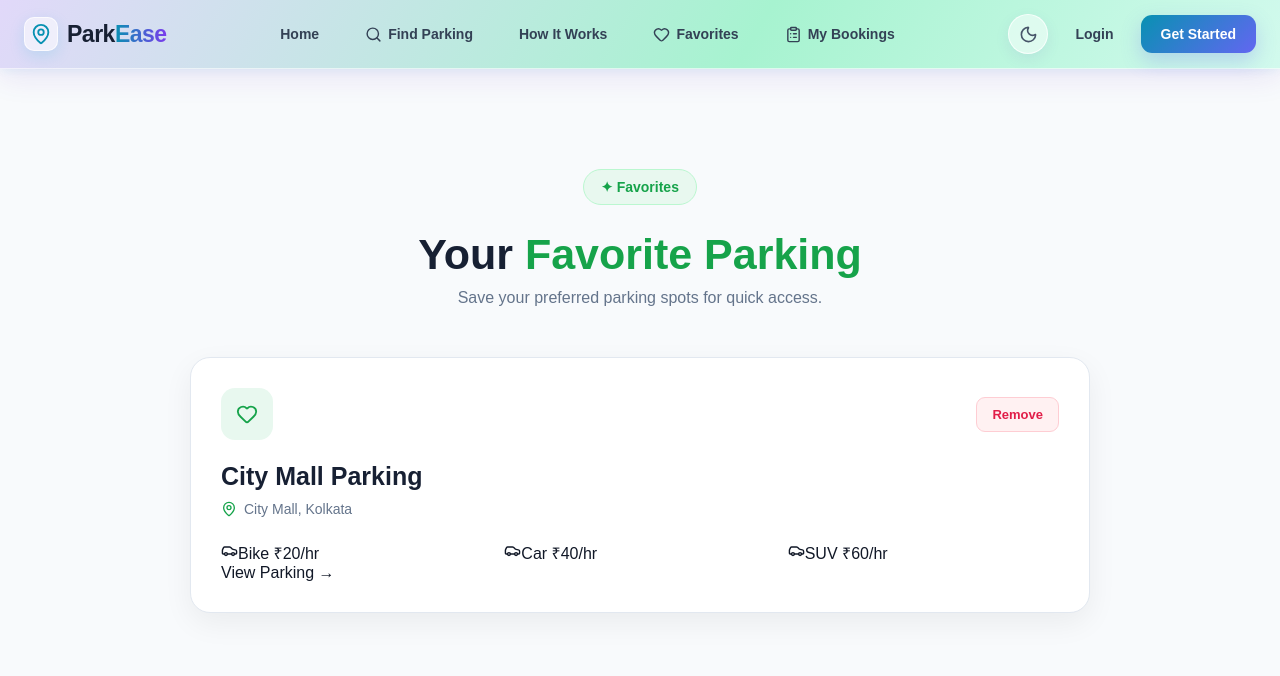
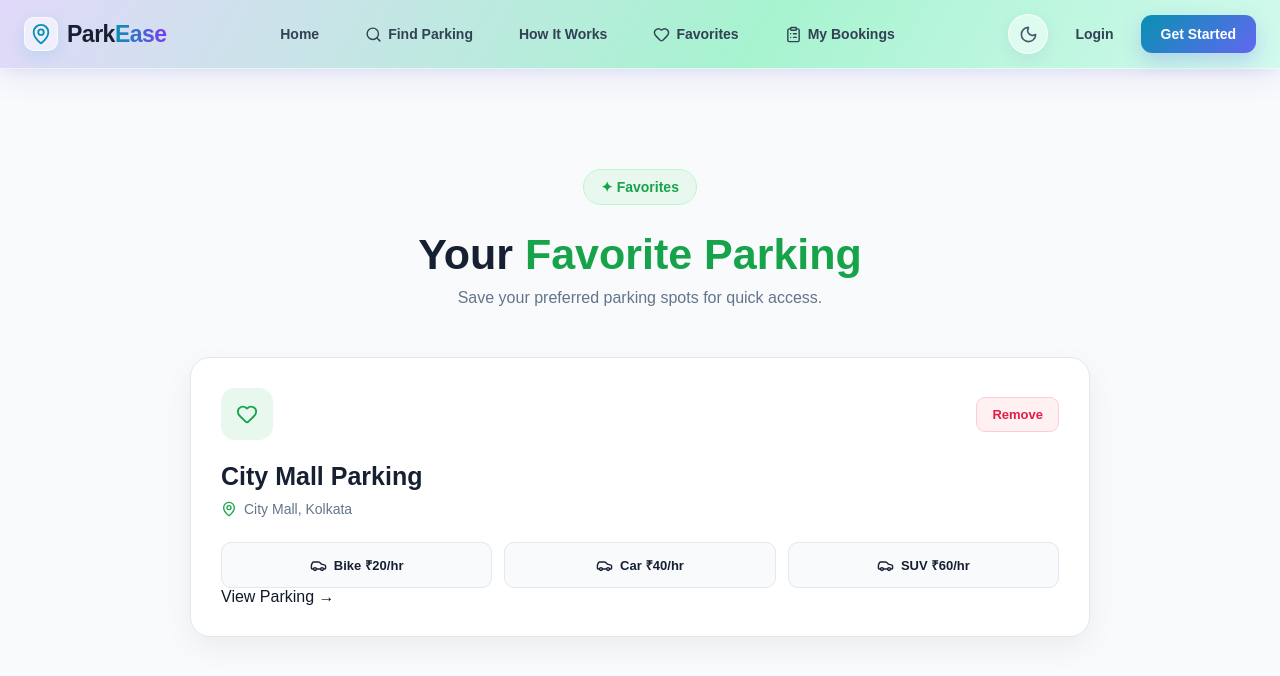
Before and after one commit to dibeyendu-dev/smart-parking-system, a React (Vite) app: page /favorites in a window 1280 px wide. Shown: the top 676 px of the page. Built offline with nearby package versions, Linux system fonts and the light colour scheme.

Commit message:
Favoutite css part 12 added

```diff
--- a/src/css/Favorites.css
+++ b/src/css/Favorites.css
@@ -109,3 +109,17 @@
     gap: 12px;
     margin-top: 25px;
 }
+.favorite-details div {
+    display: flex;
+    align-items: center;
+    justify-content: center;
+    gap: 7px;
+    padding: 13px 10px;
+    background: #f8fafc;
+    border: 1px solid #e2e8f0;
+    border-radius: 10px;
+    color: #172033;
+    font-size: 13px;
+    font-weight: 600;
+    transition: 0.3s ease;
+}
```
